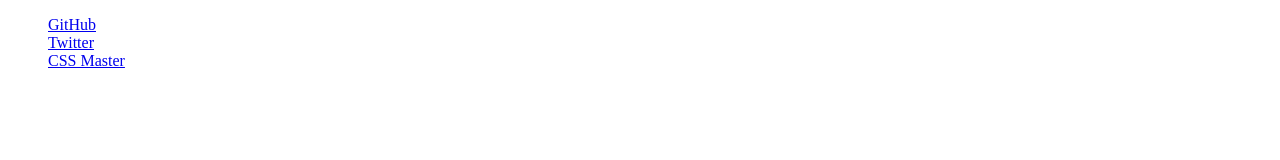
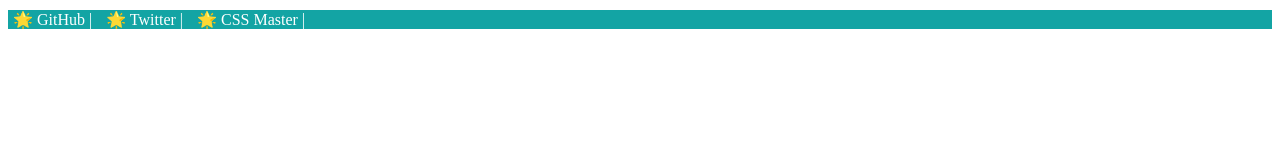
Before and after one commit to UltiRequiem/css-playground, a website: page playground/mini_navigation/index.html in a window 1280 px wide. Drawn offline with Linux system fonts and the light colour scheme.

Commit message:
:sparkles: More Styles

```diff
--- a/playground/mini_navigation/styles.css
+++ b/playground/mini_navigation/styles.css
@@ -1,4 +1,33 @@
 .main-nav {
+  margin-top: 10px;
   list-style: none;
-  margin-top: 10;
+  padding-left: 0;
+  background-color: #13a4a4;
 }
+
+.main-nav__item {
+  display: inline-block;
+}
+
+.main-nav__item a {
+  color: white;
+  padding: 5px;
+  border-radius: 2px;
+  text-decoration: none;
+}
+
+.main-nav__item a:visited {
+  color: white;
+}
+
+.main-nav__item a:hover {
+  color: blue;
+}
+
+.main-nav__item a::before {
+  content: ' 🌟 ';
+}
+
+.main-nav__item a::after {
+  content: ' | ';
+}
```
